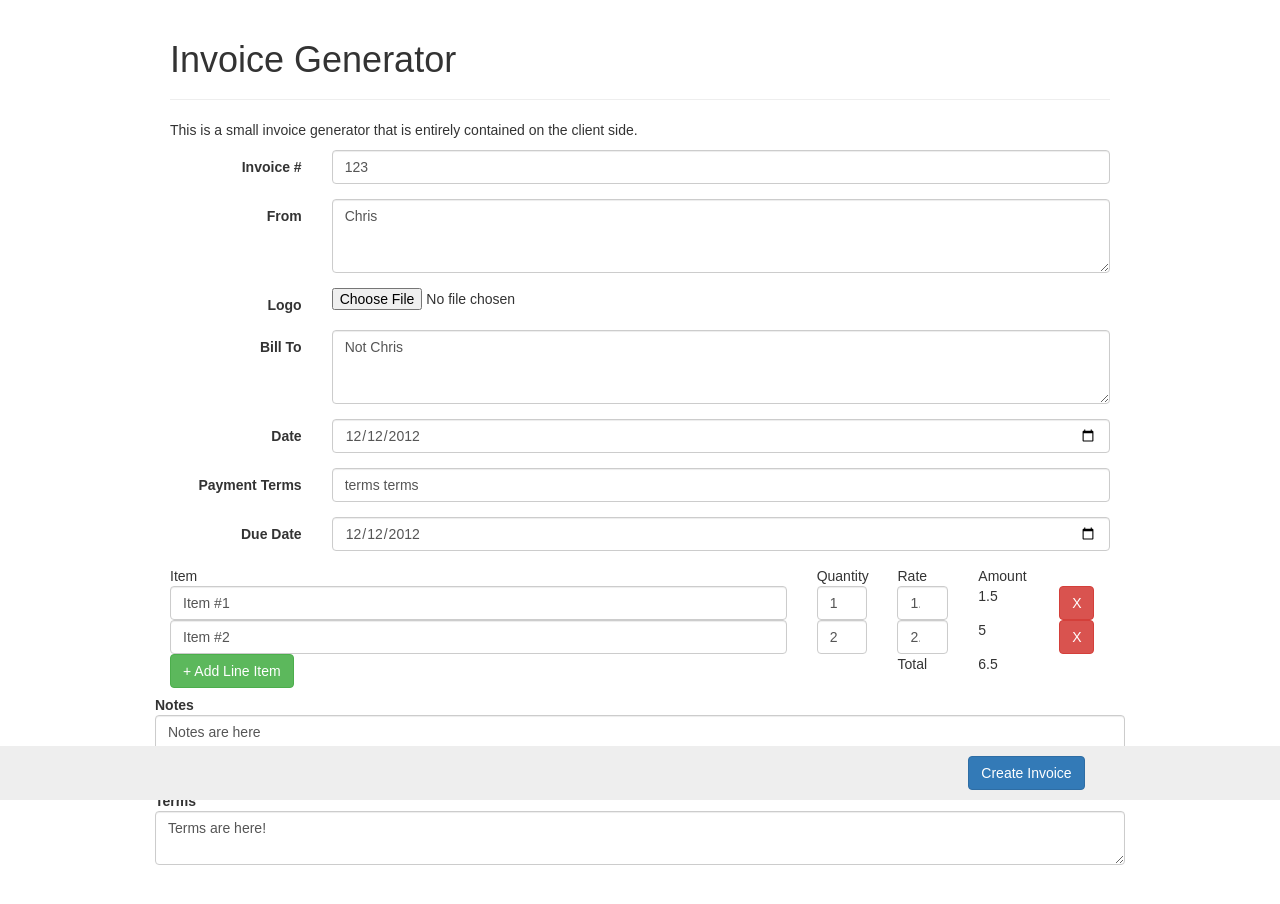
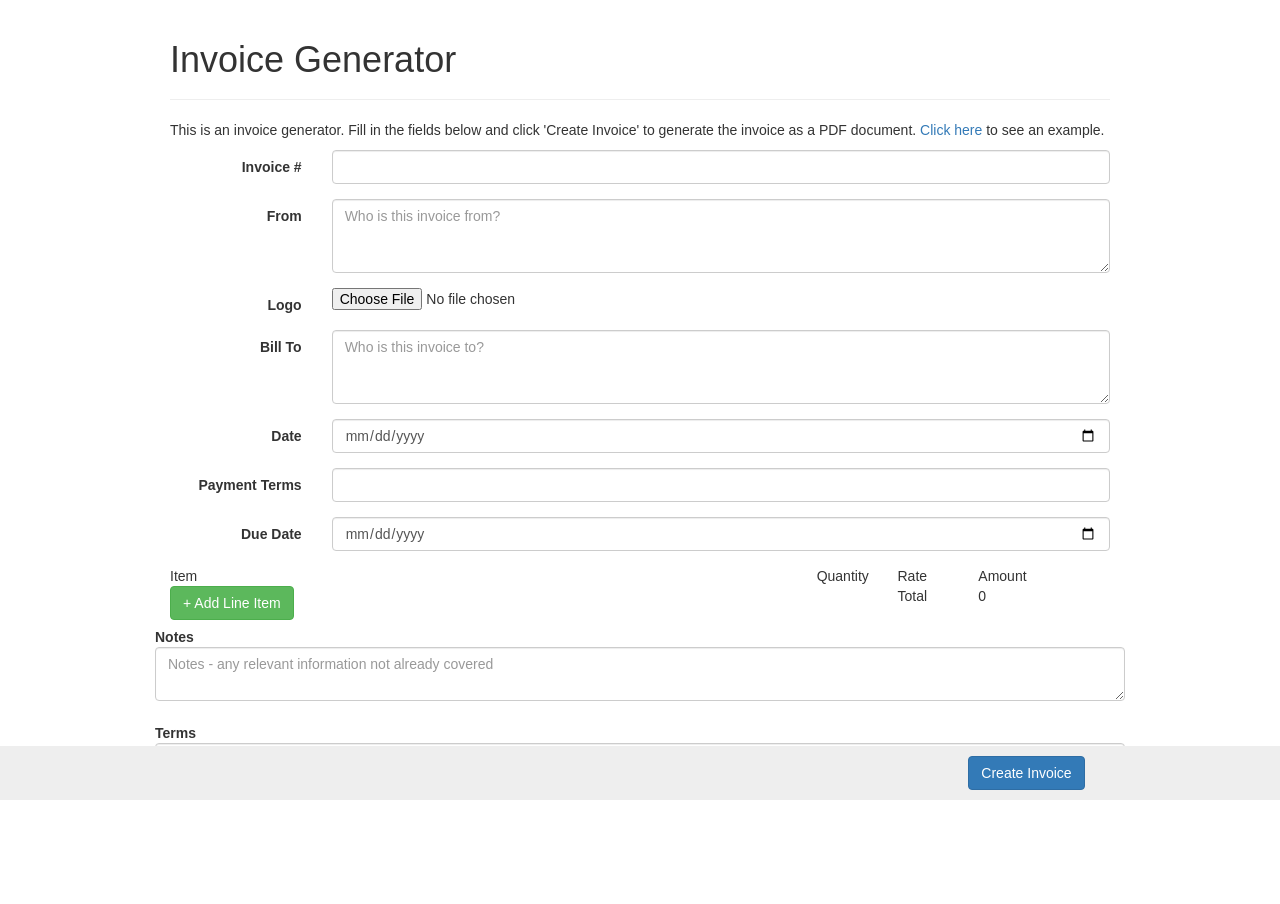
Before and after one commit to cg50x/invoice-generator, a React (Create React App) app: page / in a window 1280 px wide. Shown: the top 904 px of the page. After the commit the page ends 872 px from the top, so only its background shows below. Built offline with nearby package versions, Linux system fonts and the light colour scheme.

Commit message:
Change intro text. And show example

```diff
--- a/src/App.js
+++ b/src/App.js
@@ -19,24 +19,16 @@ class App extends Component {
   constructor() {
     super();
     this.state = {
-      invoiceNumber: '123',
-      fromName: 'Chris',
+      invoiceNumber: '',
+      fromName: '',
       imageLogo: null,
-      paymentTerms: 'terms terms',
-      toName: 'Not Chris',
-      date: '2012-12-12',
-      dueDate: '2012-12-12',
-      lineItems: [{
-        description: 'Item #1',
-        quantity: 1,
-        rate: 1.50
-      }, {
-        description: 'Item #2',
-        quantity: 2,
-        rate: 2.50
-      }],
-      notes: 'Notes are here',
-      terms: 'Terms are here!'
+      paymentTerms: '',
+      toName: '',
+      date: '',
+      dueDate: '',
+      lineItems: [],
+      notes: '',
+      terms: ''
     };
 
     this.onFieldValueChange = this.onFieldValueChange.bind(this);
@@ -45,6 +37,7 @@ class App extends Component {
     this.onLineItemRateChange = this.onLineItemRateChange.bind(this);
     this.onLineItemDeleteClick = this.onLineItemDeleteClick.bind(this);
     this.onLineItemAddClick = this.onLineItemAddClick.bind(this);
+    this.onExampleLinkClick = this.onExampleLinkClick.bind(this);
     this.onSubmitClick = this.onSubmitClick.bind(this);
   }
 
@@ -118,6 +111,29 @@ class App extends Component {
     });
   }
 
+  onExampleLinkClick() {
+    this.setState({
+      invoiceNumber: '123',
+      fromName: 'John Smith\n123 Address St.\nLos Angeles, CA 12345',
+      imageLogo: null,
+      paymentTerms: 'Biweekly',
+      toName: 'Jane Smith\n999 Address St.\nSeattle, WA 54321',
+      date: '2016-10-10',
+      dueDate: '2016-11-01',
+      lineItems: [{
+        description: 'Item #1',
+        quantity: 1,
+        rate: 1.50
+      }, {
+        description: 'Item #2',
+        quantity: 2,
+        rate: 2.50
+      }],
+      notes: 'This invoice does not include service fees.',
+      terms: 'Payment must be made via PayPal.'
+    });
+  }
+
   onSubmitClick() {
     saveInvoicePDF(this.state);
   }
@@ -126,7 +142,9 @@ class App extends Component {
     return (
       <div className="App">
         <PageHeader>Invoice Generator</PageHeader>
-        <p>This is a small invoice generator that is entirely contained on the client side.</p>
+        <p>
+          This is an invoice generator. Fill in the fields below and click 'Create Invoice' to generate the invoice as a PDF document. <a onClick={this.onExampleLinkClick}>Click here</a> to see an example.
+        </p>
         <div className="App-invoice">
           <Form horizontal>
             <FormGroup controlId="invoiceNumber">
```
